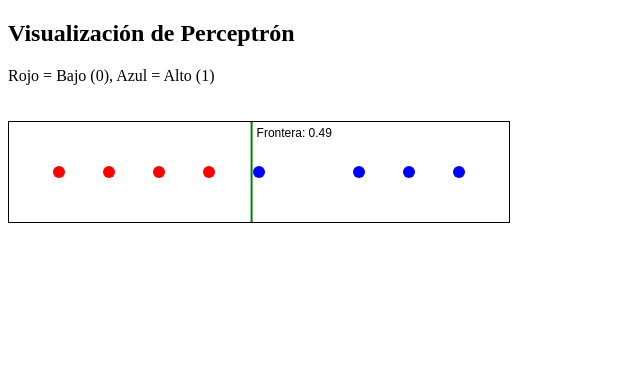
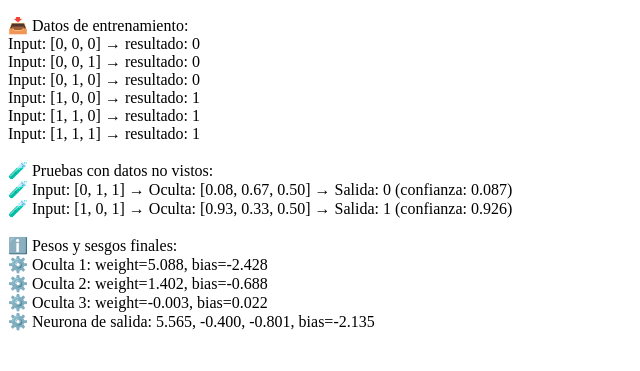
Before and after one commit to suzdalenko-dev/ia, a plain HTML site: page 0.js/1.html in a window 1280 px wide. Shown: the whole page, without its empty margins (0-640 px from the left). Drawn offline with Linux system fonts and the light colour scheme.

Commit message:
Update 1.html

```diff
--- a/0.js/1.html
+++ b/0.js/1.html
@@ -1,98 +1,167 @@
 <!DOCTYPE html>
-<html lang="es">
+<html lang="en">
 <head>
   <meta charset="UTF-8">
-  <title>Perceptrón Visual</title>
-  <style>
-    canvas {
-      border: 1px solid black;
-      margin-top: 20px;
-    }
-  </style>
+  <title>Red Neuronal Multicapa Binaria</title>
 </head>
 <body>
-  <h2>Visualización de Perceptrón</h2>
-  <p>Rojo = Bajo (0), Azul = Alto (1)</p>
-  <canvas id="canvas" width="500" height="100"></canvas>
+  <p id="result"></p>
+  <script>
+    let infoLog = '';
+    // Neurona individual con función sigmoide
+    class Neurona {
+      constructor(nombre = "") {
+        this.weight = Math.random();
+        this.bias = Math.random();
+        this.learningRate = 0.1;
+        this.nombre = nombre;
+      }
 
-  <script>
-    class Perceptron {
-      constructor() {
-        this.weight = Math.random();
+      activation(x) {
+        return 1 / (1 + Math.exp(-x));
+      }
+
+      raw(input) {
+        return input * this.weight + this.bias;
+      }
+
+      predict(input) {
+        return this.activation(this.raw(input));
+      }
+
+      train(inputs, labels, epochs = 10) {
+        for (let i = 0; i < epochs; i++) {
+          for (let j = 0; j < inputs.length; j++) {
+            let output = this.predict(inputs[j]);
+            let error = labels[j] - output;
+            let gradient = output * (1 - output);
+            this.weight += error * gradient * inputs[j] * this.learningRate;
+            this.bias += error * gradient * this.learningRate;
+          }
+        }
+      }
+
+      info() {
+        console.log(`⚙️ ${this.nombre}: weight=${this.weight.toFixed(3)}, bias=${this.bias.toFixed(3)}`);
+      }
+    }
+
+    class NeuronaSalida {
+      constructor(numEntradas) {
+        this.weights = Array.from({ length: numEntradas }, () => Math.random());
         this.bias = Math.random();
         this.learningRate = 0.1;
       }
 
       activation(x) {
-        return x > 0.5 ? 1 : 0;
+        return 1 / (1 + Math.exp(-x));
       }
 
-      predict(input) {
-        let sum = input * this.weight + this.bias;
+      predict(hiddenOutputs) {
+        let sum = hiddenOutputs.reduce((acc, h, i) => acc + h * this.weights[i], 0) + this.bias;
         return this.activation(sum);
       }
 
-      train(inputs, labels, epochs = 20) {
-        for (let i = 0; i < epochs; i++) {
-          for (let j = 0; j < inputs.length; j++) {
-            let prediction = this.predict(inputs[j]);
-            let error = labels[j] - prediction;
-
-            this.weight += error * inputs[j] * this.learningRate;
-            this.bias += error * this.learningRate;
+      train(hiddenOutputsList, labels, epochs = 10) {
+        for (let epoch = 0; epoch < epochs; epoch++) {
+          for (let i = 0; i < hiddenOutputsList.length; i++) {
+            let output = this.predict(hiddenOutputsList[i]);
+            let error = labels[i] - output;
+            let gradient = output * (1 - output);
+            for (let j = 0; j < this.weights.length; j++) {
+              this.weights[j] += error * gradient * hiddenOutputsList[i][j] * this.learningRate;
+            }
+            this.bias += error * gradient * this.learningRate;
           }
         }
       }
 
-      // Calcula el punto donde input * weight + bias = 0.5 (la "frontera")
-      decisionBoundary() {
-        return (0.5 - this.bias) / this.weight;
+      info() {
+        console.log("⚙️ Neurona de salida:");
+        console.log("  Pesos:", this.weights.map(w => w.toFixed(3)).join(", "));
+        console.log("  Bias:", this.bias.toFixed(3));
       }
     }
 
-    // Datos de entrenamiento
-    const trainingInputs = [0.1, 0.2, 0.3, 0.4, 0.5, 0.7, 0.8, 0.9];
-    const trainingLabels = [0, 0, 0, 0, 1, 1, 1, 1];
+    // Datos de entrada y etiquetas
+    const inputs = [
+      [0, 0, 0],
+      [0, 0, 1],
+      [0, 1, 0],
+      [1, 0, 0],
+      [1, 1, 0],
+      [1, 1, 1]
+    ];
+    const labels = [0, 0, 0, 1, 1, 1];
 
-    // Crear y entrenar perceptrón
-    const perceptron = new Perceptron();
-    perceptron.train(trainingInputs, trainingLabels);
+    console.log("📥 Datos de entrenamiento:");
+    inputs.forEach((input, i) => {
+      console.log(`  Input: [${input.join(", ")}] → Label: ${labels[i]}`);
+    });
 
-    // Visualización
-    const canvas = document.getElementById("canvas");
-    const ctx = canvas.getContext("2d");
+    // Capa oculta con 3 neuronas (una por cada bit de entrada)
+    const oculta1 = new Neurona("Oculta 1");
+    const oculta2 = new Neurona("Oculta 2");
+    const oculta3 = new Neurona("Oculta 3");
 
-    // Dibujar puntos y frontera
-    function draw() {
-      ctx.clearRect(0, 0, canvas.width, canvas.height);
+    const entradasPorNeurona = [
+      inputs.map(i => i[0]),
+      inputs.map(i => i[1]),
+      inputs.map(i => i[2])
+    ];
 
-      // Dibujar puntos
-      for (let i = 0; i < trainingInputs.length; i++) {
-        let x = trainingInputs[i] * canvas.width;
-        ctx.beginPath();
-        ctx.arc(x, 50, 6, 0, Math.PI * 2);
-        ctx.fillStyle = trainingLabels[i] === 0 ? "red" : "blue";
-        ctx.fill();
-      }
+    oculta1.train(entradasPorNeurona[0], labels, 1000);
+    oculta2.train(entradasPorNeurona[1], labels, 1000);
+    oculta3.train(entradasPorNeurona[2], labels, 1000);
 
-      // Dibujar frontera de decisión
-      let boundary = perceptron.decisionBoundary();
-      let boundaryX = boundary * canvas.width;
+    const hiddenOutputs = inputs.map(input => [
+      oculta1.predict(input[0]),
+      oculta2.predict(input[1]),
+      oculta3.predict(input[2])
+    ]);
 
-      ctx.beginPath();
-      ctx.moveTo(boundaryX, 0);
-      ctx.lineTo(boundaryX, canvas.height);
-      ctx.strokeStyle = "green";
-      ctx.lineWidth = 2;
-      ctx.stroke();
+    const salida = new NeuronaSalida(3);
+    salida.train(hiddenOutputs, labels, 1000);
 
-      // Mostrar texto
-      ctx.font = "12px sans-serif";
-      ctx.fillStyle = "black";
-      ctx.fillText("Frontera: " + boundary.toFixed(2), boundaryX + 5, 15);
+    function predecir(binArray) {
+      const h1 = oculta1.predict(binArray[0]);
+      const h2 = oculta2.predict(binArray[1]);
+      const h3 = oculta3.predict(binArray[2]);
+      const output = salida.predict([h1, h2, h3]);
+      const clasificacion = output > 0.5 ? 1 : 0;
+
+      infoLog += `🧪 Input: [${binArray.join(", ")}] → Oculta: [${h1.toFixed(2)}, ${h2.toFixed(2)}, ${h3.toFixed(2)}] → Salida: ${clasificacion} (confianza: ${output.toFixed(3)}) <br>`;
     }
 
-    draw();
+    // Pruebas con nuevos datos
+    console.log("\n🧪 Pruebas con datos no vistos:");
+    predecir([0, 1, 1]); // 011
+    predecir([1, 0, 1]); // 101
+
+    // Info de las neuronas
+    console.log("\nℹ️ Pesos y sesgos finales:");
+    infoLog += "<br>ℹ️ Pesos y sesgos finales:<br>";
+    infoLog += `⚙️ ${oculta1.nombre}: weight=${oculta1.weight.toFixed(3)}, bias=${oculta1.bias.toFixed(3)}<br>`;
+    infoLog += `⚙️ ${oculta2.nombre}: weight=${oculta2.weight.toFixed(3)}, bias=${oculta2.bias.toFixed(3)}<br>`;
+    infoLog += `⚙️ ${oculta3.nombre}: weight=${oculta3.weight.toFixed(3)}, bias=${oculta3.bias.toFixed(3)}<br>`;
+    infoLog += `⚙️ Neurona de salida: ${salida.weights.map(w => w.toFixed(3)).join(", ")}, bias=${salida.bias.toFixed(3)}<br>`;
+    oculta1.info();
+    oculta2.info();
+    oculta3.info();
+    salida.info();
+
+    document.getElementById("result").innerHTML = `
+      📥 Datos de entrenamiento:<br>
+      Input: [0, 0, 0] → resultado: 0<br>
+      Input: [0, 0, 1] → resultado: 0<br>
+      Input: [0, 1, 0] → resultado: 0<br>
+      Input: [1, 0, 0] → resultado: 1<br>
+      Input: [1, 1, 0] → resultado: 1<br>
+      Input: [1, 1, 1] → resultado: 1<br><br>
+
+      🧪 Pruebas con datos no vistos:<br>
+      ${infoLog}<br><br>
+      `;
   </script>
 </body>
 </html>
```
